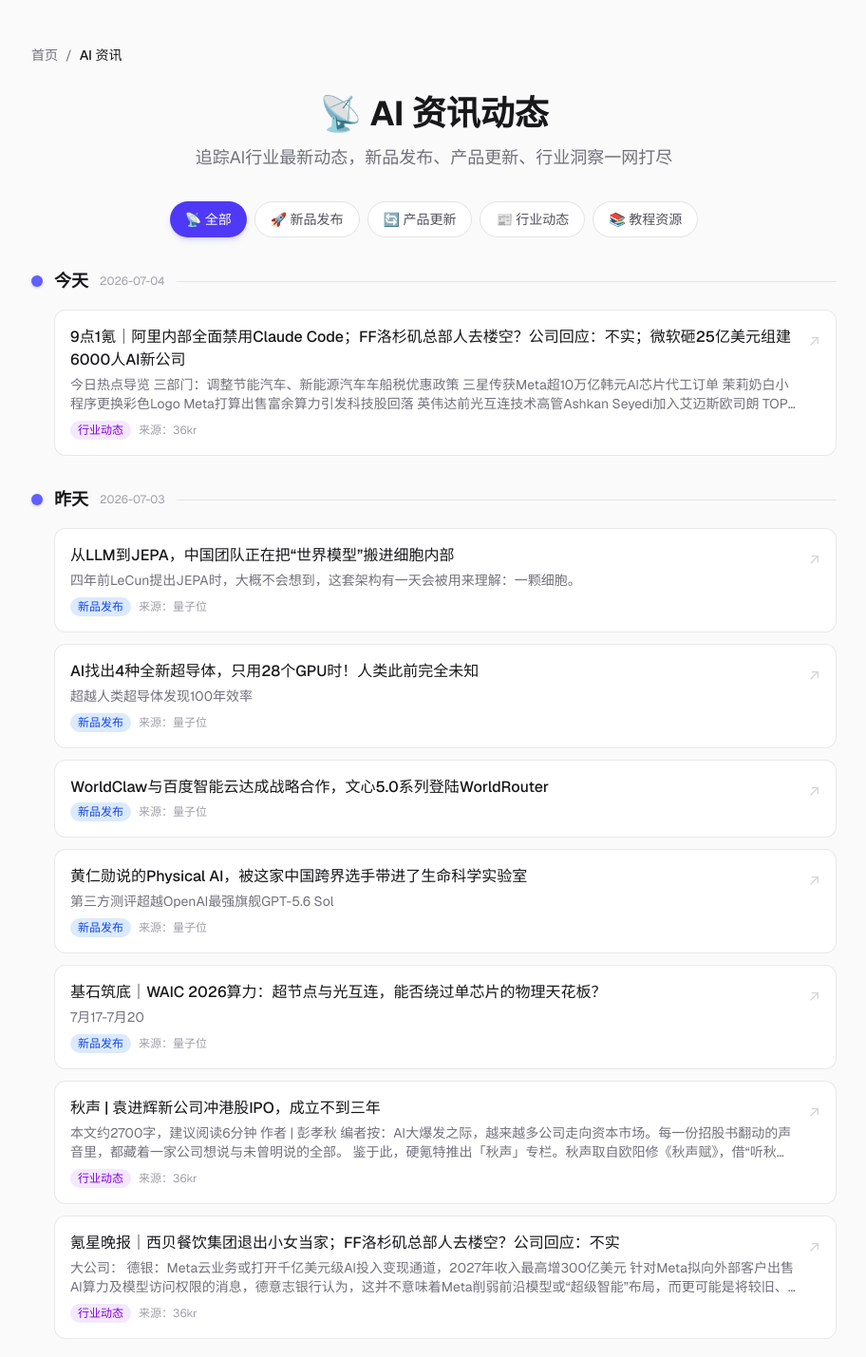
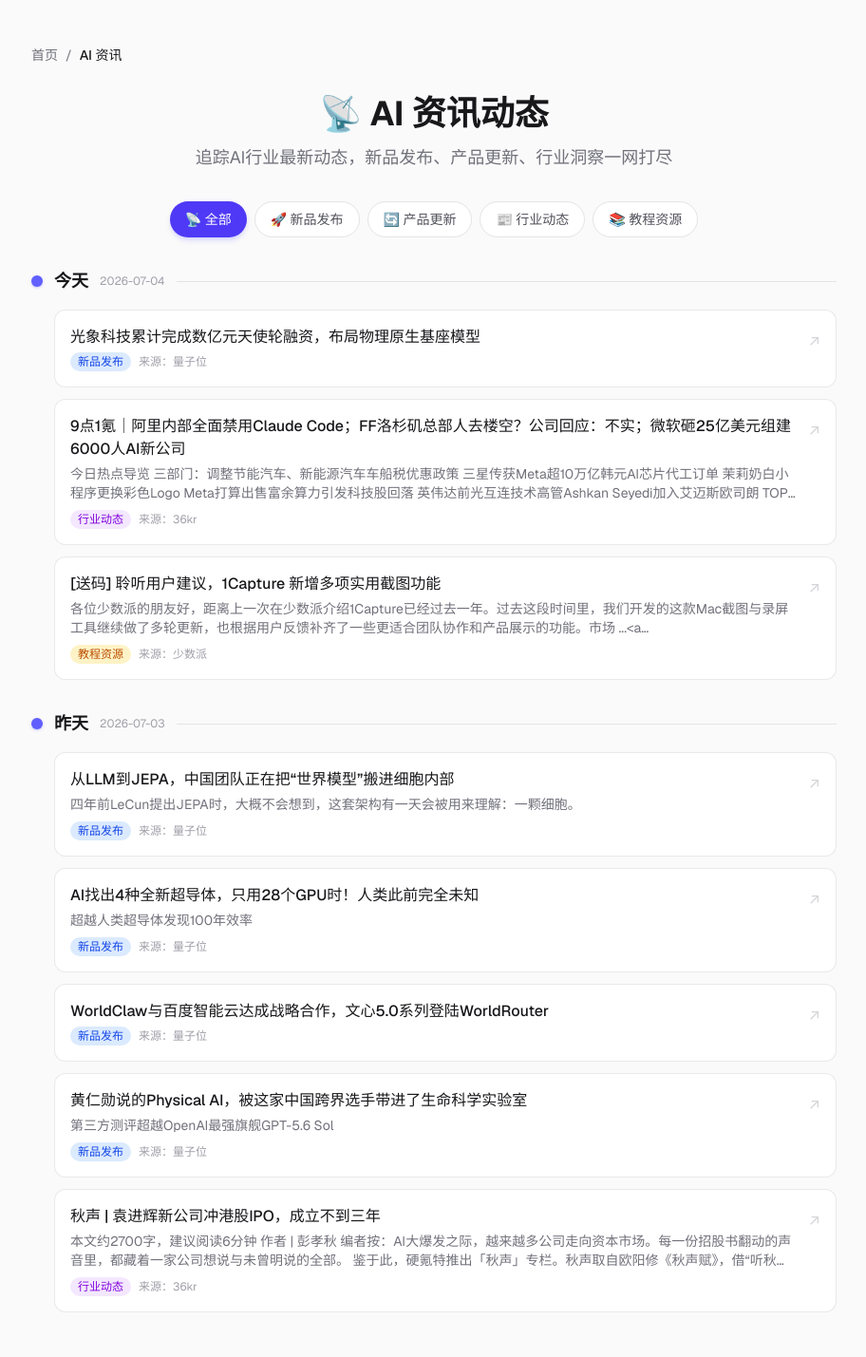
Before and after one commit to mingzhong717-droid/xia-aigc, a Next.js app: page /news in a window 1280 px wide. Shown: the top 1429 px of the page at 95% size, without its empty margins (183-1095 px from the left). Built offline with nearby package versions, Linux system fonts and the light colour scheme.

Commit message:
chore: 自动更新 AI 快讯 2026-07-05

```diff
--- a/src/data/news.ts
+++ b/src/data/news.ts
@@ -10,10 +10,20 @@ export interface NewsItem {
 }
 
 // 快讯数据 - 由 scripts/fetch-news.mjs 自动更新
-// 最后更新时间: 2026-07-04 02:37:54 UTC
+// 最后更新时间: 2026-07-05 02:48:37 UTC
 export const news: NewsItem[] = [
   {
     id: "news-001",
+    title: "光象科技累计完成数亿元天使轮融资，布局物理原生基座模型",
+    summary: "",
+    source: "量子位",
+    sourceUrl: "https://www.qbitai.com",
+    url: "https://www.qbitai.com/2026/07/442958.html",
+    date: "2026-07-04",
+    category: "product",
+  },
+  {
+    id: "news-002",
     title: "9点1氪｜阿里内部全面禁用Claude Code；FF洛杉矶总部人去楼空？公司回应：不实；微软砸25亿美元组建6000人AI新公司",
     summary: "今日热点导览 三部门：调整节能汽车、新能源汽车车船税优惠政策 三星传获Meta超10万亿韩元AI芯片代工订单 茉莉奶白小程序更换彩色Logo Meta打算出售富余算力引发科技股回落 英伟达前光互连技术高管Ashkan Seyedi加入艾迈斯欧司朗 TOP3大新闻 因存在植入后门风险，阿里内部全面禁用",
     source: "36kr",
@@ -23,7 +33,17 @@ export const news: NewsItem[] = [
     category: "industry",
   },
   {
-    id: "news-002",
+    id: "news-003",
+    title: "[送码] 聆听用户建议，1Capture 新增多项实用截图功能",
+    summary: "各位少数派的朋友好，距离上一次在少数派介绍1Capture已经过去一年。过去这段时间里，我们开发的这款Mac截图与录屏工具继续做了多轮更新，也根据用户反馈补齐了一些更适合团队协作和产品展示的功能。市场 ...<a href=&#34;https://sspai.com/post/111645&#34",
+    source: "少数派",
+    sourceUrl: "https://sspai.com",
+    url: "https://sspai.com/post/111645",
+    date: "2026-07-04",
+    category: "tutorial",
+  },
+  {
+    id: "news-004",
     title: "从LLM到JEPA，中国团队正在把“世界模型”搬进细胞内部",
     summary: "四年前LeCun提出JEPA时，大概不会想到，这套架构有一天会被用来理解：一颗细胞。",
     source: "量子位",
@@ -33,7 +53,7 @@ export const news: NewsItem[] = [
     category: "product",
   },
   {
-    id: "news-003",
+    id: "news-005",
     title: "AI找出4种全新超导体，只用28个GPU时！人类此前完全未知",
     summary: "超越人类超导体发现100年效率",
     source: "量子位",
@@ -43,7 +63,7 @@ export const news: NewsItem[] = [
     category: "product",
   },
   {
-    id: "news-004",
+    id: "news-006",
     title: "WorldClaw与百度智能云达成战略合作，文心5.0系列登陆WorldRouter",
     summary: "",
     source: "量子位",
@@ -53,7 +73,7 @@ export const news: NewsItem[] = [
     category: "product",
   },
   {
-    id: "news-005",
+    id: "news-007",
     title: "黄仁勋说的Physical AI，被这家中国跨界选手带进了生命科学实验室",
     summary: "第三方测评超越OpenAI最强旗舰GPT-5.6 Sol",
     source: "量子位",
@@ -63,32 +83,12 @@ export const news: NewsItem[] = [
     category: "product",
   },
   {
-    id: "news-006",
-    title: "基石筑底｜WAIC 2026算力：超节点与光互连，能否绕过单芯片的物理天花板？",
-    summary: "7月17-7月20",
-    source: "量子位",
-    sourceUrl: "https://www.qbitai.com",
-    url: "https://www.qbitai.com/2026/07/442167.html",
-    date: "2026-07-03",
-    category: "product",
-  },
-  {
-    id: "news-007",
+    id: "news-008",
     title: "秋声 | 袁进辉新公司冲港股IPO，成立不到三年",
     summary: "本文约2700字，建议阅读6分钟 作者 | 彭孝秋 编者按：AI大爆发之际，越来越多公司走向资本市场。每一份招股书翻动的声音里，都藏着一家公司想说与未曾明说的全部。 鉴于此，硬氪特推出「秋声」专栏。秋声取自欧阳修《秋声赋》，借“听秋声”之意，产业冷暖，辨公司成色，记录企业冲刺IPO途中那些被写下与被",
     source: "36kr",
     sourceUrl: "https://36kr.com",
     url: "https://36kr.com/p/3879814941437956?f=rss",
-    date: "2026-07-03",
-    category: "industry",
-  },
-  {
-    id: "news-008",
-    title: "氪星晚报｜西贝餐饮集团退出小女当家；FF洛杉矶总部人去楼空？公司回应：不实",
-    summary: "大公司： 德银：Meta云业务或打开千亿美元级AI投入变现通道，2027年收入最高增300亿美元 针对Meta拟向外部客户出售AI算力及模型访问权限的消息，德意志银行认为，这并不意味着Meta削弱前沿模型或“超级智能”布局，而更可能是将较旧、非核心或阶段性闲置的算力对外变现，同时保留最新一代芯片用于",
-    source: "36kr",
-    sourceUrl: "https://36kr.com",
-    url: "https://36kr.com/p/3879796756754694?f=rss",
     date: "2026-07-03",
     category: "industry",
   }
```
